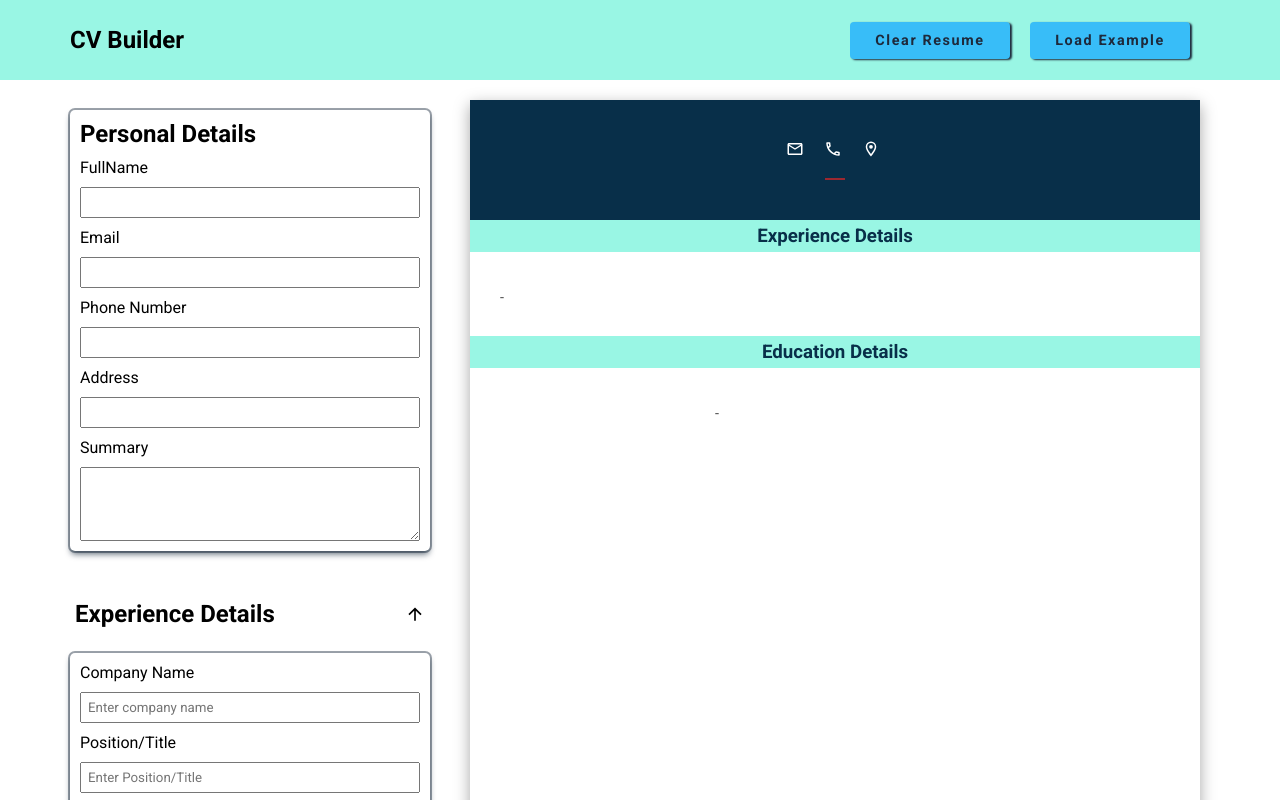
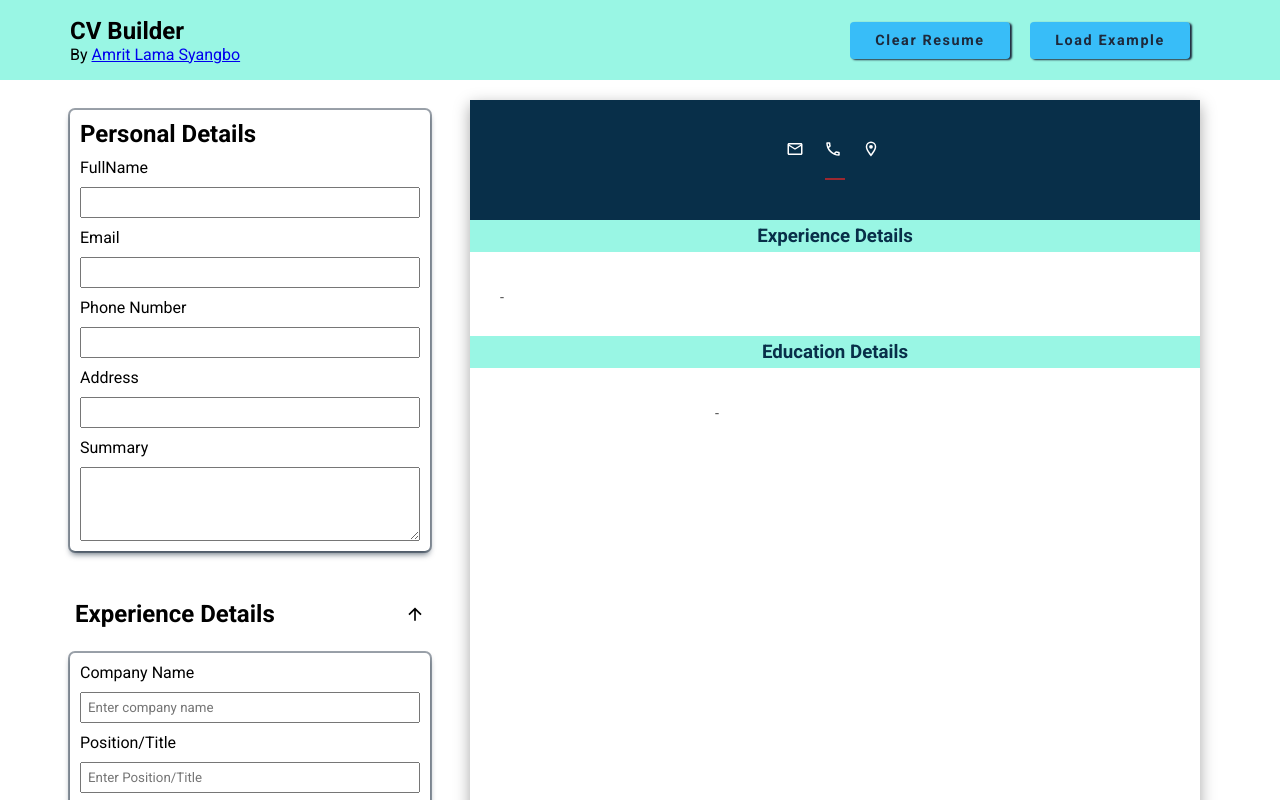
Before and after one commit to Amrit57/CV-Application, a React (Vite) app: page / in a window 1280 px wide. Shown: the top 800 px of the page. Built offline with nearby package versions, Linux system fonts and the light colour scheme.

Commit message:
Added a link to github repo.

```diff
--- a/src/components/Navbar.jsx
+++ b/src/components/Navbar.jsx
@@ -3,8 +3,18 @@ import React from "react";
 export default function Navbar({ clearResume, loadResume }) {
   return (
     <nav className="navbar">
-      <h1 className="navbar--heading">CV Builder</h1>
-      <div className="navbar--btn-container">
+      <div>
+        <h1 className="navbar--heading">CV Builder</h1>
+        <span>By </span>
+        <a
+          target="_blank"
+          rel="noreferrer"
+          href="https://github.com/Amrit57/CV-Application"
+        >
+          Amrit Lama Syangbo
+        </a>
+      </div>
+      <div className="navbar--tab-container">
         <button className="navbar--btn" onClick={clearResume}>
           Clear Resume
         </button>
```
